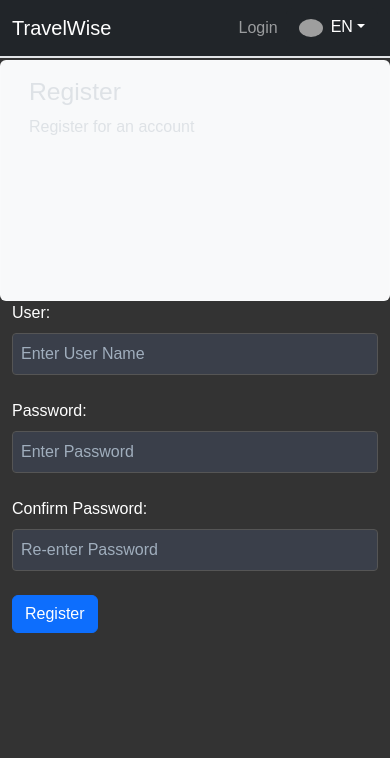
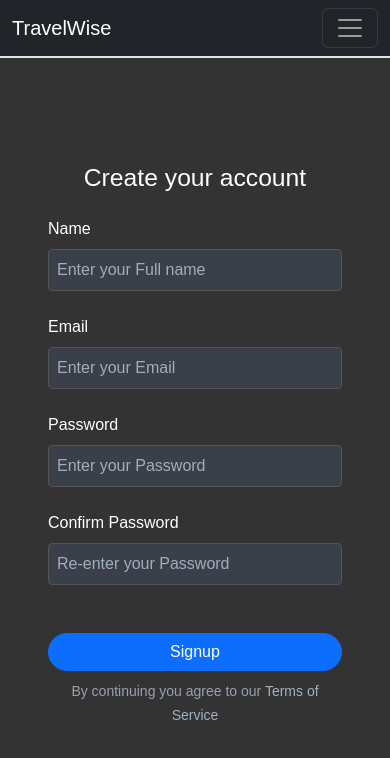
Before and after one commit to Colin-Stark/TravelwiseDev, a Next.js app: page /register in a window 390 px wide. Shown: the top 758 px of the page. Built offline with nearby package versions, Linux system fonts and the light colour scheme; grey boxes are pictures that could not be loaded.

Commit message:
Front-end: Register & Form validations

```diff
--- a/components/Layout.js
+++ b/components/Layout.js
@@ -9,7 +9,7 @@ export default function Layout(props) {
     return (
         <>
             <MainNavbar/>
-            <div style={{ height: '60px' }}></div>
+            <div className='m-0' style={{ height: '60px' }}></div>
             <Row className={"main-container m-0 p-0 "+theme} data-bs-theme={theme}>
                 {props.children}
             </Row>
--- a/components/MainNavbar.js
+++ b/components/MainNavbar.js
@@ -40,10 +40,9 @@ export default function MainNavbar() {
         updateAtoms();
     }, []);
 
-    if (!isLoggedIn) {
     return (
         <>
-                <Navbar className={theme === "dark" ? "fixed-top nav-border navbar-dark bg-dark" : "fixed-top nav-border"}>
+            <Navbar expand="md" className={theme === "dark" ? "fixed-top nav-border navbar-dark bg-dark" : "fixed-top nav-border bg-light"}>
                 <Container>
                     <Navbar.Brand>TravelWise</Navbar.Brand>
                     <Navbar.Toggle aria-controls="basic-navbar-nav" />
@@ -97,4 +96,3 @@ export default function MainNavbar() {
         </>
     );
 }
-}
--- a/lib/authenticate.js
+++ b/lib/authenticate.js
@@ -1,50 +1,60 @@
 import { jwtDecode } from "jwt-decode";
 
-export async function authenticateUser(user, password) {
-    if(user === null || user.trim() === "" || password === null || password === "") {
+export async function authenticateUser(email, password) {
+    if(email === null || email.trim() === "" || password === null || password === "") {
         throw new Error("All Fields must be filled");
     }
 
-    const res = await fetch(`${process.env.NEXT_PUBLIC_API_URL}/login`, {
-        method: 'POST',
-        body: JSON.stringify({"userName": user, "password": password}),
-        headers: {
-            'content-type': 'application/json',
-        },
-    });
+    //dummy error
+    throw new Error("Invalid user email and password");
 
-    const data = await res.json();
+    // const res = await fetch(`${process.env.NEXT_PUBLIC_API_URL}/login`, {
+    //     method: 'POST',
+    //     body: JSON.stringify({"userName": user, "password": password}),
+    //     headers: {
+    //         'content-type': 'application/json',
+    //     },
+    // });
 
-    if(res.status === 200) {
-        setToken(data.token);
-        return true;
-    }
-    else {
-        throw new Error(data.message);
-    }
+    // const data = await res.json();
+
+    // if(res.status === 200) {
+    //     setToken(data.token);
+    //     return true;
+    // }
+    // else {
+    //     throw new Error(data.message);
+    // }
 }
 
-export async function registerUser(user, password, password2) {
-    if(user === null || user.trim() === "" || password === null || password === "" || password === null || password === "") {
+export async function registerUser(fullname, email, password, password2) {
+    if(fullname === null || fullname.trim() === "" ||
+        email === null || email.trim() === "" ||
+        password === null || password.trim() === "" ||
+        password2 === null || password2.trim() === ""
+    ) {
         throw new Error("All Fields must be filled");
     }
 
-    const res = await fetch(`${process.env.NEXT_PUBLIC_API_URL}/register`, {
-        method: 'POST',
-        body: JSON.stringify({"userName":user, "password":password, "password2":password2}),
-        headers: {
-            'content-type': 'application/json',
-        },
-    });
+    //dummy error
+    throw new Error("Error inserting new user");
 
-    const data = await res.json();
+    // const res = await fetch(`${process.env.NEXT_PUBLIC_API_URL}/register`, {
+    //     method: 'POST',
+    //     body: JSON.stringify({"fullname":fullname, "email":email, "password":password, "password2":password2}),
+    //     headers: {
+    //         'content-type': 'application/json',
+    //     },
+    // });
 
-    if(res.status === 200) {
-        return true;
-    }
-    else {
-        throw new Error(data.message);
-    }
+    // const data = await res.json();
+
+    // if(res.status === 200) {
+    //     return true;
+    // }
+    // else {
+    //     throw new Error(data.message);
+    // }
 }
 
 function setToken(token) {
--- a/package.json
+++ b/package.json
@@ -10,6 +10,7 @@
   },
   "dependencies": {
     "bootstrap": "^5.3.7",
+    "formik": "^2.4.6",
     "jotai": "^2.13.1",
     "jwt-decode": "^4.0.0",
     "next": "15.4.6",
@@ -17,7 +18,8 @@
     "react-bootstrap": "^2.10.10",
     "react-dom": "19.1.0",
     "react-router-dom": "^7.8.1",
-    "swr": "^2.3.6"
+    "swr": "^2.3.6",
+    "yup": "^1.7.0"
   },
   "devDependencies": {
     "@eslint/eslintrc": "^3",
--- a/pages/login.js
+++ b/pages/login.js
@@ -6,18 +6,25 @@ import { useAtom } from "jotai";
 import { languageAtom } from "@/store";
 import { ThemeContext } from "./_app";
 import Link from "next/link";
+import * as formik from 'formik';
+import * as yup from 'yup';
 
 export default function Login(props){
+    const { theme } = useContext(ThemeContext);
     const router = useRouter();
-    const [user, setUser] = useState("");
-    const [password, setPassword] = useState("");
-    const [warning, setWarning] = useState(null);
-    const { theme } = useContext(ThemeContext);
+    const [warning, setWarning] = useState("");
 
-    async function handleSubmit(e) {
-        e.preventDefault();
+    const { Formik } = formik;
+    const schema = yup.object().shape({
+        email: yup.string()
+            .required('Email is required'),
+        password: yup.string()
+            .required('Password is required'),
+    });
+
+    async function handleSubmit(values) {
         try {
-            await authenticateUser(user, password);
+            await authenticateUser(values.email, values.password);
             await updateAtoms();
             router.push('/home');
         } catch (err) {
@@ -71,15 +78,49 @@ export default function Login(props){
                 </Carousel.Item>
                 </Carousel>
             </Col>
-            <Col md={4} xs={12} className="px-5 px-md-3 px-lg-5">
+            <Col md={4} xs={12} className="mt-4 px-5 px-md-3 px-lg-5">
                 <h2 className="text-center">Welcome back</h2>
+                {warning && (<><br /><Alert variant="danger">{warning}</Alert></>)}
+                <Formik
+                    validationSchema={schema}
+                    onSubmit={(values)=>{handleSubmit(values)}}
+                    initialValues={{
+                        email: '',
+                        password: '',
+                    }}
+                >
+                {({ handleSubmit, handleChange, values, touched, errors }) => (
                     <Form className="mt-4" onSubmit={handleSubmit}>
                         <Form.Group>
-                        <Form.Label>Email</Form.Label><Form.Control type="text" placeholder="Enter your Email" id="userName" name="userName" onChange={e => setUser(e.target.value)} />
+                            <Form.Label>Email</Form.Label>
+                            <Form.Control
+                                type="text"
+                                placeholder="Enter your Email"
+                                id="email"
+                                name="email"
+                                value={values.email}
+                                onChange={handleChange}
+                                isInvalid={!!errors.email}
+                            />
+                            <Form.Control.Feedback type="invalid">
+                            {errors.email}
+                            </Form.Control.Feedback>
                         </Form.Group>
                         <br />
                         <Form.Group>
-                        <Form.Label>Password</Form.Label><Form.Control type="password" placeholder="Enter your Password" id="password" name="password" onChange={e => setPassword(e.target.value)} />
+                            <Form.Label>Password</Form.Label>
+                            <Form.Control
+                                type="password"
+                                placeholder="Enter your Password"
+                                id="password"
+                                name="password"
+                                value={values.password}
+                                onChange={handleChange}
+                                isInvalid={!!errors.password}
+                            />
+                            <Form.Control.Feedback type="invalid">
+                            {errors.password}
+                            </Form.Control.Feedback>
                         </Form.Group>
                         <br />
                         <Link className="text-link" href="/">Forgot password?</Link>
@@ -92,7 +133,10 @@ export default function Login(props){
                                 <Link className="text-link" href="/"><small>Signup</small></Link>
                             </Col>
                         </Row>
+                        <br />
                     </Form>
+                )}
+                </Formik>
             </Col>
         </Row>
     </>
--- a/pages/register.js
+++ b/pages/register.js
@@ -1,19 +1,50 @@
-import { Card, Form, Alert, Button } from "react-bootstrap";
+import { Card, Form, Alert, Button, Row, Carousel, Col, Image } from "react-bootstrap";
 import { useRouter } from "next/router";
 import { registerUser } from "@/lib/authenticate";
-import { useState } from "react";
+import { useContext, useEffect, useState } from "react";
+import Link from "next/link";
+import { ThemeContext } from "./_app";
+import * as formik from 'formik';
+import * as yup from 'yup';
 
-export default function Register(props){
+export default function Register(props) {
+    const { theme } = useContext(ThemeContext);
     const router = useRouter();
-    const [user, setUser] = useState("");
-    const [password, setPassword] = useState("");
-    const [password2, setPassword2] = useState("");
-    const [warning, setWarning] = useState(null);
+    const [warning, setWarning] = useState("");
 
-    async function handleSubmit(e) {
-        e.preventDefault();
+    const { Formik } = formik;
+    const schema = yup.object().shape({
+        fullname: yup.string()
+            .required('Full name is required'),
+        email: yup.string()
+            .required('Email is required')
+            .email('Email must be valid'),
+        password: yup.string()
+            .required('Password is required')
+            .min(8, 'Password must be at least 8 characters')
+            .matches(/[A-Z]/, 'Password must contain at least one uppercase letter')
+            .matches(/[a-z]/, 'Password must contain at least one lowercase letter')
+            .matches(/\d/, 'Password must contain at least one number')
+            .matches(/[!@#$%^&*]/, 'Password must contain at least one special character'),
+        confirmPassword: yup.string()
+            .required('Confirm Password is required')
+            .oneOf([yup.ref('password')], 'Passwords must match'),
+    });
+
+
+    async function updateAtoms() {
+        // setFavouritesList(await getFavourites());
+        // setSearchHistory(await getHistory());
+    }
+
+    useEffect(() => {
+        updateAtoms();
+    }, []);
+
+    async function handleSubmit(values) {
         try {
-            await registerUser(user, password, password2);
+            await registerUser(values.fullname, values.email, values.password, values.confirmPassword);
+            await updateAtoms();
             router.push('/login');
         } catch (err) {
             setWarning(err.message);
@@ -22,26 +53,134 @@ export default function Register(props){
 
     return (
     <>
+        <Row className="d-flex justify-content-center align-items-center m-0 p-0">
+            <Col md={8} xs={0}>
+            <Carousel className="d-none d-md-block" data-bs-theme={theme === "dark" ? "light" : "dark"}>
+                <Carousel.Item>
+                    <Row className="justify-content-center align-items-center">
+                        <Image className="w-50" fluid src="/favicon.ico" alt="carousel-img" />
+                    </Row>
+                    <Carousel.Caption>
+                        <h3>
+                            Caption 1
+                        </h3>
+                    </Carousel.Caption>
+                </Carousel.Item>
+                <Carousel.Item>
+                    <Row className="justify-content-center align-items-center">
+                        <Image className="w-50" fluid src="/favicon.ico" alt="carousel-img" />
+                    </Row>
+                    <Carousel.Caption>
+                        <h3>
+                            Caption 2
+                        </h3>
+                    </Carousel.Caption>
+                </Carousel.Item>
+                <Carousel.Item>
+                    <Row className="justify-content-center align-items-center">
+                        <Image className="w-50" fluid src="/favicon.ico" alt="carousel-img" />
+                    </Row>
+                    <Carousel.Caption>
+                        <h3>
+                            Caption 3
+                        </h3>
+                    </Carousel.Caption>
+                </Carousel.Item>
+                </Carousel>
+            </Col>
+            <Col md={4} xs={12} className="mt-4 px-5 px-md-3 px-lg-5">
+                <h2 className="text-center">Create your account</h2>
                 {warning && (<><br /><Alert variant="danger">{warning}</Alert></>)}
-        <Card bg="light">
-            <Card.Body><h2>Register</h2>Register for an account</Card.Body>
-        </Card>
-        <br />
-        <Form onSubmit={handleSubmit}>
+                <Formik
+                    validationSchema={schema}
+                    onSubmit={(values)=>{handleSubmit(values)}}
+                    initialValues={{
+                        fullname: '',
+                        email: '',
+                        password: '',
+                        confirmPassword: '',
+                    }}
+                >
+                {({ handleSubmit, handleChange, values, touched, errors }) => (
+                    <Form className="mt-4" onSubmit={handleSubmit}>
                         <Form.Group>
-                <Form.Label>User:</Form.Label><Form.Control type="text" placeholder="Enter User Name" id="userName" name="userName" onChange={e => setUser(e.target.value)} />
+                            <Form.Label>Name</Form.Label>
+                            <Form.Control
+                                type="text"
+                                placeholder="Enter your Full name"
+                                id="fullname"
+                                name="fullname"
+                                value={values.fullname}
+                                onChange={handleChange}
+                                isInvalid={!!errors.fullname}
+                            />
+                            <Form.Control.Feedback type="invalid">
+                            {errors.fullname}
+                            </Form.Control.Feedback>
                         </Form.Group>
                         <br />
                         <Form.Group>
-                <Form.Label>Password:</Form.Label><Form.Control type="password" placeholder="Enter Password" id="password" name="password" onChange={e => setPassword(e.target.value)} />
+                            <Form.Label>Email</Form.Label>
+                            <Form.Control
+                                type="text"
+                                placeholder="Enter your Email"
+                                id="email"
+                                name="email"
+                                value={values.email}
+                                onChange={handleChange}
+                                isInvalid={!!errors.email}
+                            />
+                            <Form.Control.Feedback type="invalid">
+                            {errors.email}
+                            </Form.Control.Feedback>
                         </Form.Group>
                         <br />
                         <Form.Group>
-                <Form.Label>Confirm Password:</Form.Label><Form.Control type="password" placeholder="Re-enter Password" id="password2" name="password2" onChange={e => setPassword2(e.target.value)} />
+                            <Form.Label>Password</Form.Label>
+                            <Form.Control
+                                type="password"
+                                placeholder="Enter your Password"
+                                id="password"
+                                name="password"
+                                value={values.password}
+                                onChange={handleChange}
+                                isInvalid={!!errors.password}
+                            />
+                            <Form.Control.Feedback type="invalid">
+                            {errors.password}
+                            </Form.Control.Feedback>
                         </Form.Group>
                         <br />
-            <Button variant="primary" className="pull-right" type="submit">Register</Button>
+                        <Form.Group>
+                            <Form.Label>Confirm Password</Form.Label>
+                            <Form.Control
+                                type="password"
+                                placeholder="Re-enter your Password"
+                                id="confirmPassword"
+                                name="confirmPassword"
+                                value={values.confirmPassword}
+                                onChange={handleChange}
+                                isInvalid={!!errors.confirmPassword}
+                            />
+                            <Form.Control.Feedback type="invalid">
+                            {errors.confirmPassword}
+                            </Form.Control.Feedback>
+                        </Form.Group>
+                        <br /><br />
+                        <Button variant="primary" className="w-100 rounded-pill" type="submit">Signup</Button>
+                        <br />
+                        <Row className="mt-2">
+                            <div className="text-center">
+                                <small className="text-gray-400">By continuing you agree to our </small>
+                                <Link className="text-link" href="/" target="_blank"><small>Terms of Service</small></Link>
+                            </div>
+                        </Row>
+                        <br />
                     </Form>
+                )}
+                </Formik>
+            </Col>
+        </Row>
     </>
     );
 }
```
Also changed, not shown: public/images/user_847969.png (renamed from public/images/user_default.png), 1 other file (tests, documents, lock files or other folders). Lines whose indentation alone changed are shown as unchanged.
